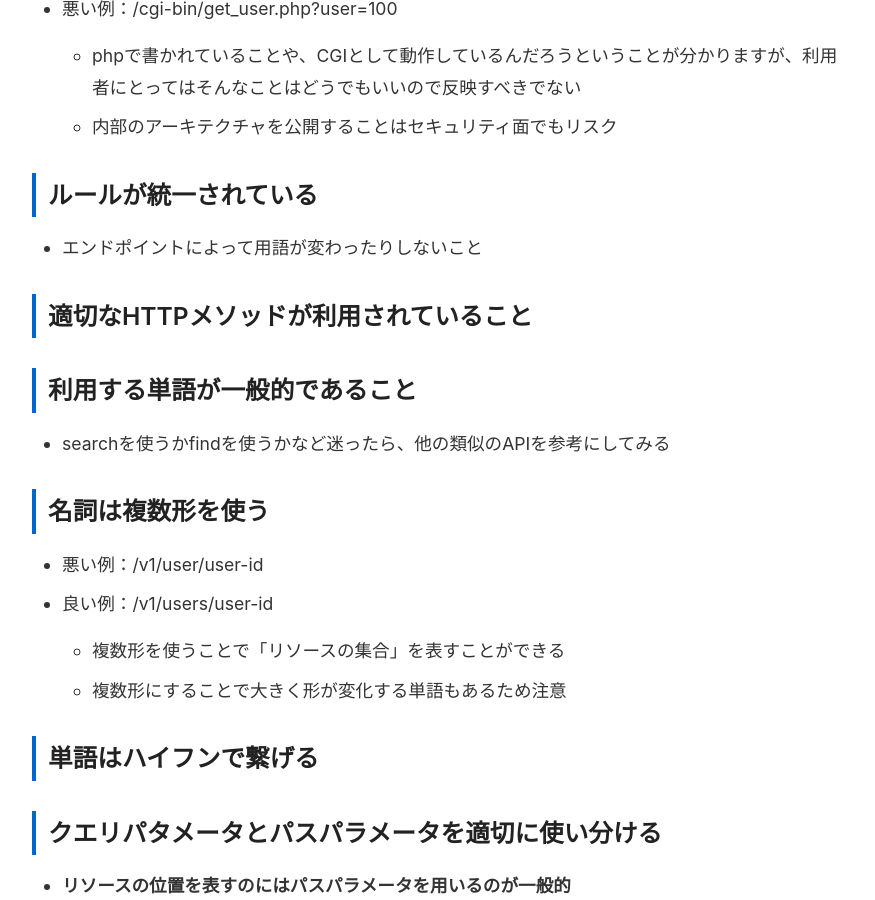
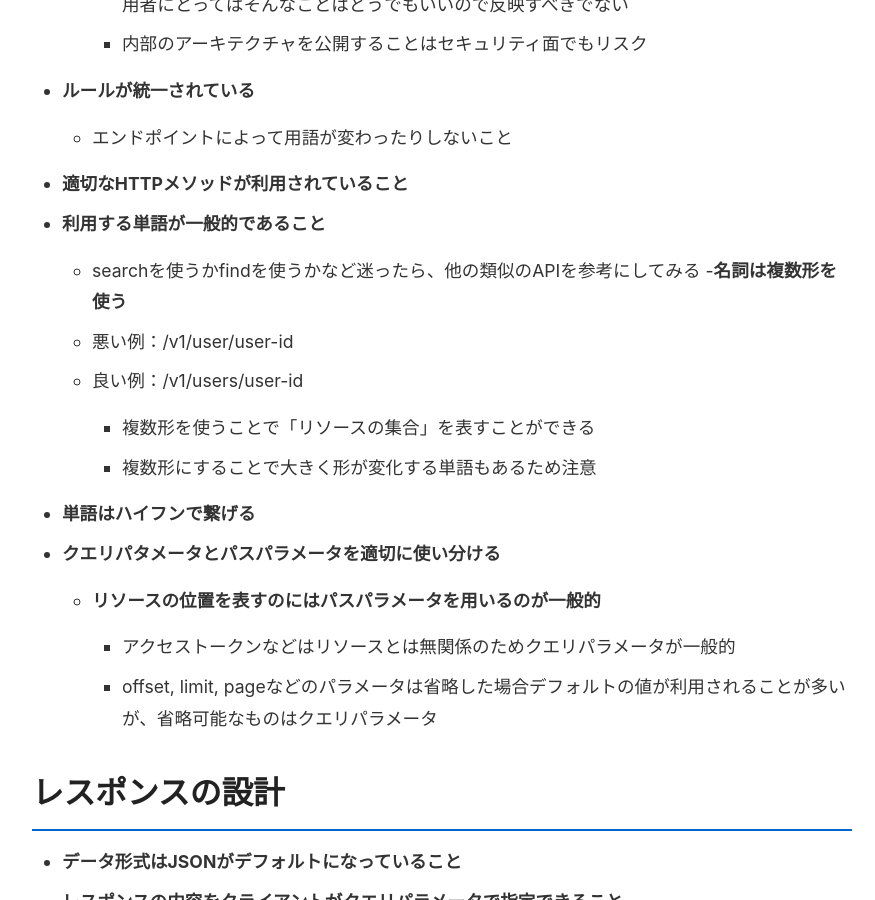
Before and after one commit to hosochin/tech-blog, a Jekyll site: the page built from _posts/2025-03-06-web-api-the-good-parts.md, in a window 1280 px wide and 900 px high, scrolled down 1882 px. Shown: the whole window, without its empty margins (198-1073 px from the left). Built offline with Jekyll 4.4.1, drawn with Linux system fonts in a browser that asks for light colours.

Commit message:
記事修正

```diff
--- a/_posts/2025-03-06-web-api-the-good-parts.md
+++ b/_posts/2025-03-06-web-api-the-good-parts.md
@@ -33,90 +33,73 @@ API設計で悩むことは結構あると思いますが、とくに拘りの
 
 # エンドポイント、リクエストの設計
 
-## 短く入力しやすい
-- 悪い例：/get/service/api/search
-  - serviceやapiが冗長
-  - getはHTTPメソッドで表現可能
-- 良い例：/search
-
-## 人間が読んで理解できる
-- むやみに省略された言葉を使わない
-- 悪い例：/sv/u/
-  - svはserviceの略？uはuserの略？省略されていると理解できない
-
-## サーバ側のアーキテクチャが反映されていない
-- 悪い例：/cgi-bin/get_user.php?user=100
-  - phpで書かれていることや、CGIとして動作しているんだろうということが分かりますが、利用者にとってはそんなことはどうでもいいので反映すべきでない
-  - 内部のアーキテクチャを公開することはセキュリティ面でもリスク
-
-## ルールが統一されている
-- エンドポイントによって用語が変わったりしないこと
-
-## 適切なHTTPメソッドが利用されていること
-
-## 利用する単語が一般的であること
-- searchを使うかfindを使うかなど迷ったら、他の類似のAPIを参考にしてみる
-
-## 名詞は複数形を使う
-- 悪い例：/v1/user/user-id
-- 良い例：/v1/users/user-id
-  - 複数形を使うことで「リソースの集合」を表すことができる
-  - 複数形にすることで大きく形が変化する単語もあるため注意
-
-## 単語はハイフンで繋げる
-
-## クエリパタメータとパスパラメータを適切に使い分ける
-- **リソースの位置を表すのにはパスパラメータを用いるのが一般的**
-- アクセストークンなどはリソースとは無関係のためクエリパラメータが一般的
-- offset, limit, pageなどのパラメータは省略した場合デフォルトの値が利用されることが多いが、省略可能なものはクエリパラメータ
+- **短く入力しやすい**
+  - 悪い例：/get/service/api/search
+    - serviceやapiが冗長
+    - getはHTTPメソッドで表現可能
+  - 良い例：/search
+- **人間が読んで理解できる**
+  - むやみに省略された言葉を使わない
+  - 悪い例：/sv/u/
+    - svはserviceの略？uはuserの略？省略されていると理解できない
+- **サーバ側のアーキテクチャが反映されていない**
+  - 悪い例：/cgi-bin/get_user.php?user=100
+    - phpで書かれていることや、CGIとして動作しているんだろうということが分かりますが、利用者にとってはそんなことはどうでもいいので反映すべきでない
+    - 内部のアーキテクチャを公開することはセキュリティ面でもリスク
+- **ルールが統一されている**
+  - エンドポイントによって用語が変わったりしないこと
+- **適切なHTTPメソッドが利用されていること**
+- **利用する単語が一般的であること**
+  - searchを使うかfindを使うかなど迷ったら、他の類似のAPIを参考にしてみる
+-**名詞は複数形を使う**
+  - 悪い例：/v1/user/user-id
+  - 良い例：/v1/users/user-id
+    - 複数形を使うことで「リソースの集合」を表すことができる
+    - 複数形にすることで大きく形が変化する単語もあるため注意
+- **単語はハイフンで繋げる**
+- **クエリパタメータとパスパラメータを適切に使い分ける**
+  - **リソースの位置を表すのにはパスパラメータを用いるのが一般的**
+    - アクセストークンなどはリソースとは無関係のためクエリパラメータが一般的
+    - offset, limit, pageなどのパラメータは省略した場合デフォルトの値が利用されることが多いが、省略可能なものはクエリパラメータ
 
 # レスポンスの設計
 
-## データ形式はJSONがデフォルトになっていること
-
-## レスポンスの内容をクライアントがクエリパラメータで指定できること
-- クライアントとしては不要な情報は取得したくない、なるべくデータサイズも小さくしたい
-- クエリパラメータで指定できると使い勝手がいい
-- 提供側の都合で仕様を決めすぎないこと
-
-## 不要なエンベロープが入っていないこと
-- HTTPヘッダを適切に利用するなどで冗長な表現はなるべく排除する
-
-## レスポンスデータはなるべくフラットにすべき
-- 不要な階層は作らない
-
-## レスポンスデータのトップレベルは配列ではなくオブジェクトにすること
-- JSONはトップレベルにオブジェクトと配列のどちらも指定できるが…
-  - オブジェクトの方が、レスポンスデータが何を示しているか分かりやすい
-  - オブジェクトに統一できる
-  - **個人的に思うのは、トップレベルを配列にしてあると、レスポンス内容を拡張したい時に後方互換性を保つのが難しい**
-  - たとえば、配列とは別にページ情報など共通的なレスポンスを追加したくなったとき、トップレベルがオブジェクトであれば変更が容易
-
-## 命名についてはエンドポイントの設計とだいたい同じ感じ
-- **短く分かりやすい単語**
-- **省略形を用いない**
-- **統一された単語**
-- **単数/複数形がデータの内容と一致している**
-
-## 適切なステータスコードが返ること
-- ぴったりくるステータスコードがなければ、200 or 400 or 500 というように「00」で終わるステータスコードを返すのがオススメ
-
-## ハンドリングできていないエラーがそのままクライアントに返るのはダメ絶対
+- **データ形式はJSONがデフォルトになっていること**
+- **レスポンスの内容をクライアントがクエリパラメータで指定できること**
+  - クライアントとしては不要な情報は取得したくない、なるべくデータサイズも小さくしたい
+  - クエリパラメータで指定できると使い勝手がいい
+  - 提供側の都合で仕様を決めすぎないこと
+- **不要なエンベロープが入っていないこと**
+  - HTTPヘッダを適切に利用するなどで冗長な表現はなるべく排除する
+- **レスポンスデータはなるべくフラットにすべき**
+  - 不要な階層は作らない
+- **レスポンスデータのトップレベルは配列ではなくオブジェクトにすること**
+  - JSONはトップレベルにオブジェクトと配列のどちらも指定できるが…
+    - オブジェクトの方が、レスポンスデータが何を示しているか分かりやすい
+    - オブジェクトに統一できる
+    - **個人的に思うのは、トップレベルを配列にしてあると、レスポンス内容を拡張したい時に後方互換性を保つのが難しい**
+    - たとえば、配列とは別にページ情報など共通的なレスポンスを追加したくなったとき、トップレベルがオブジェクトであれば変更が容易
+- **命名についてはエンドポイントの設計とだいたい同じ感じ**
+  - **短く分かりやすい単語**
+  - **省略形を用いない**
+  - **統一された単語**
+  - **単数/複数形がデータの内容と一致している**
+- **適切なステータスコードが返ること**
+  - ぴったりくるステータスコードがなければ、200 or 400 or 500 というように「00」で終わるステータスコードを返すのがオススメ
+- **ハンドリングできていないエラーがそのままクライアントに返るのはダメ絶対**
 
 # バージョンニングについて
 
-## APIがバージョン管理されていること
-
-## バージョンはセマンティックバージョニングに沿っていること
-
-## メジャーバージョン番号がエンドポイントに入っていること（URIバージョニングされていること）
-- /v1/users のように、「v」+ メジャーバージョン番号がオススメ
-- 全ての利用者の動作に影響がないように後方互換性を維持する
-- **メジャーバージョンを上げるのは最後の手段**
-  - 後方互換性を失う修正が必要になった場合
-  - メジャーバージョンを上げたエンドポイントをリリースする
-  - すでにリリース済みのエンドポイントは提供を続けること
-    - 勿論、長くサービスを運用していれば、どこかのタイミングで古いバージョンを廃止する必要が出てくる
-    - 事前にAPI提供の終了をアナウンスし、周知徹底しなければならない
-  - マイナーバージョン以下はURIで管理しないこと
-    - エンドポイントが無数に増えて維持が大変
+- **APIがバージョン管理されていること**
+- **バージョンはセマンティックバージョニングに沿っていること**
+- **メジャーバージョン番号がエンドポイントに入っていること（URIバージョニングされていること）**
+  - /v1/users のように、「v」+ メジャーバージョン番号がオススメ
+  - 全ての利用者の動作に影響がないように後方互換性を維持する
+  - **メジャーバージョンを上げるのは最後の手段**
+    - 後方互換性を失う修正が必要になった場合
+    - メジャーバージョンを上げたエンドポイントをリリースする
+    - すでにリリース済みのエンドポイントは提供を続けること
+      - 勿論、長くサービスを運用していれば、どこかのタイミングで古いバージョンを廃止する必要が出てくる
+      - 事前にAPI提供の終了をアナウンスし、周知徹底しなければならない
+    - マイナーバージョン以下はURIで管理しないこと
+      - エンドポイントが無数に増えて維持が大変
```
Also changed, not shown: 1 other file.
